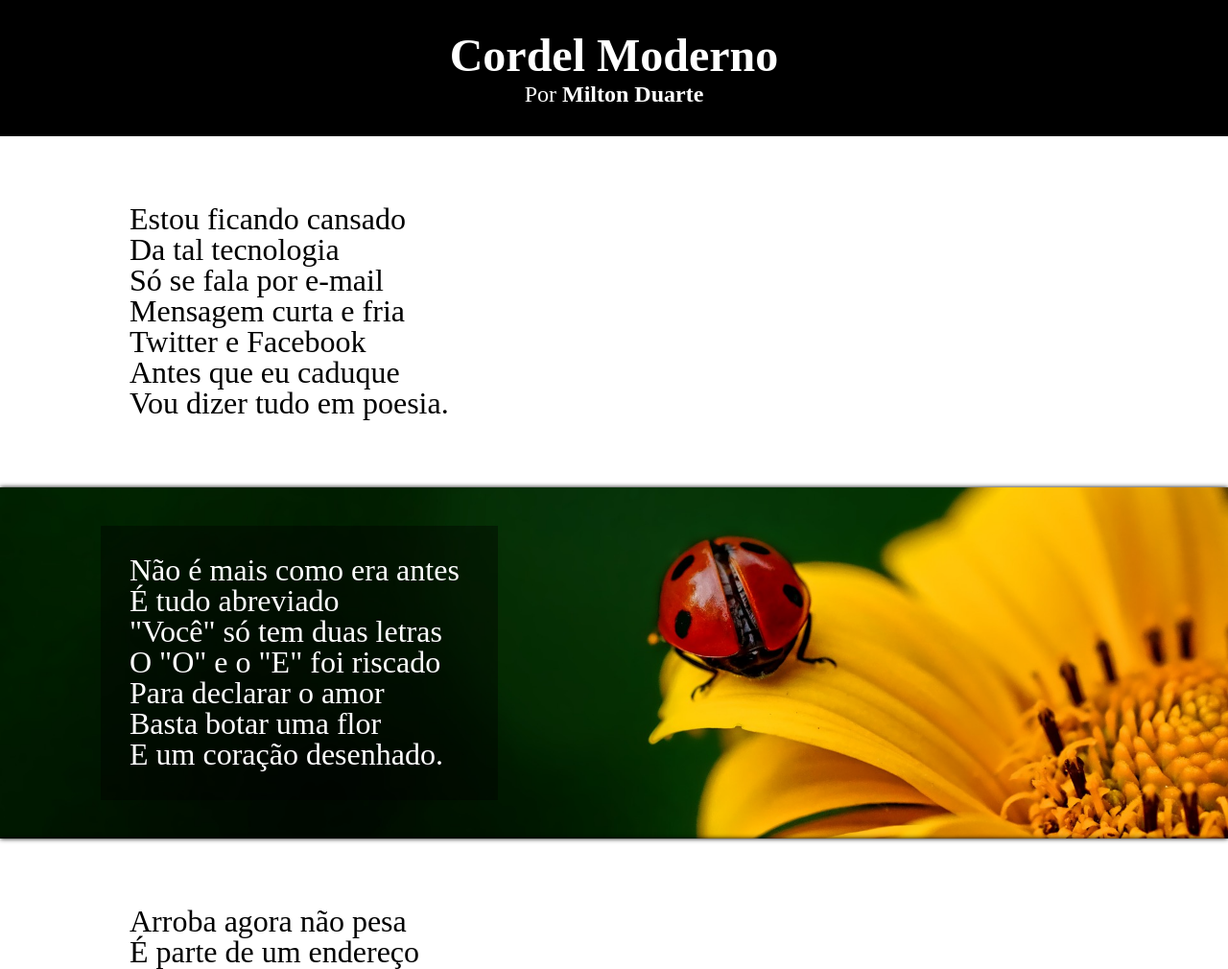
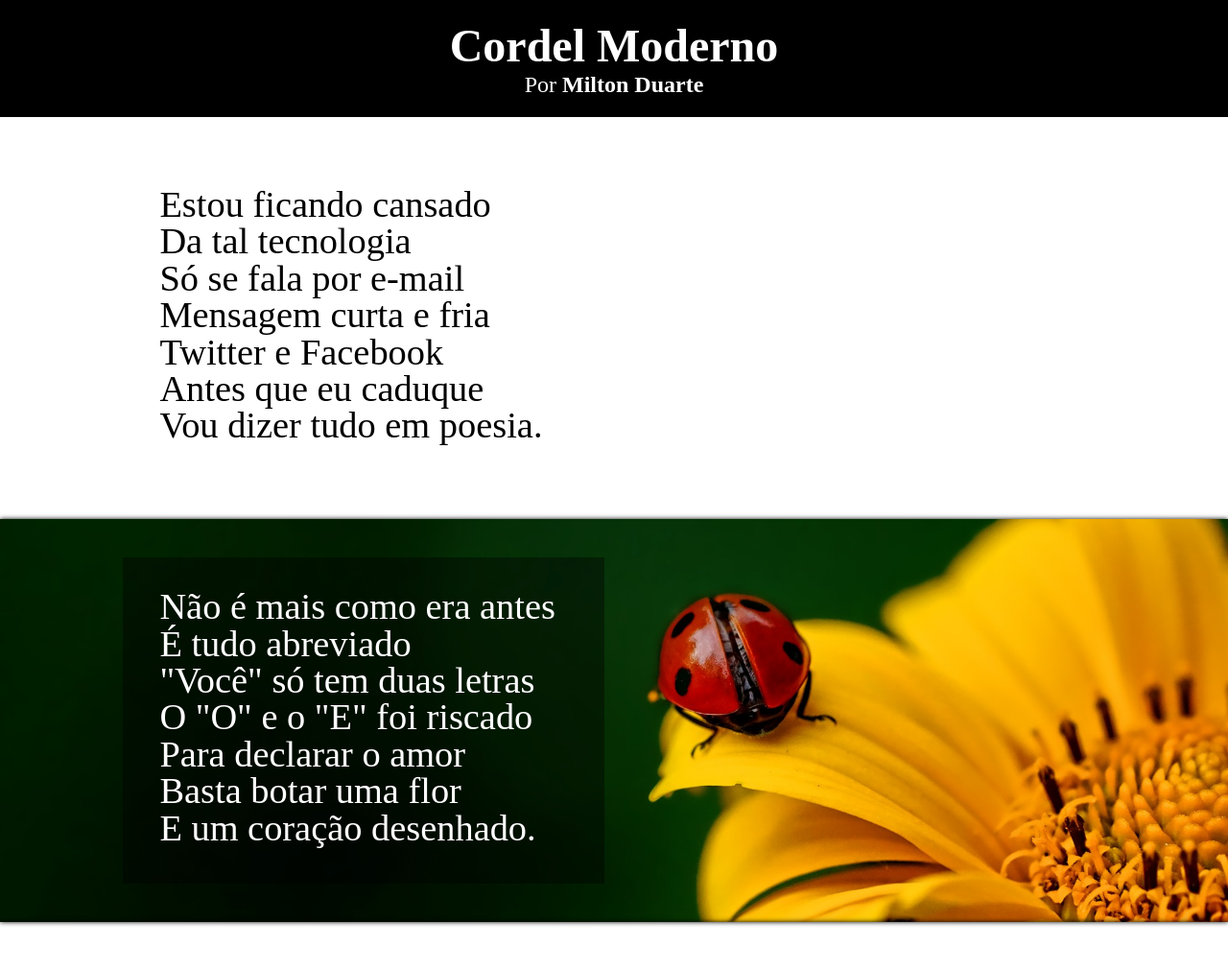
Before and after one commit to leopcrick/HTML5-CSS3, a plain HTML site: page Desafios/12/index.html in a window 1280 px wide. Shown: the top 1010 px of the page at 96% size. Drawn offline with Linux system fonts and the light colour scheme; a web font is replaced by a local one.

Commit message:
Tentando ajustar pra celular
teste 1

```diff
--- a/Desafios/12/style.css
+++ b/Desafios/12/style.css
@@ -6,16 +6,19 @@ font-weight: lighter;
 font-style: normal;
 }
 *{
-    margin: auto;
-    padding: 0px;
+    margin: 0;
+    padding: 0;
     box-sizing: border-box;
+}
+html, body{
+    width: 100%;
 }
 
 header{
     background-color: black;
     color: white;
     text-align: center;
-    padding: 30px;
+    padding: 20px;
     font-size: 1.5em;
 }
 header p{
@@ -28,11 +31,11 @@ header a{
 }
 
 div{
-    padding: 0px 25px;
+    padding: 0;
 /*     border: 1px solid black; */
     display: flex;
     box-shadow: 0px 0px 5px black;
-    margin: 0vh 0vh;
+    margin: 0;
 }
 div#imagem1{
     background-image: url(imagens/background001.jpg);
@@ -53,12 +56,13 @@ div#imagem2{
 
 pre{
     font-family: Cedarville Cursive, serif;
-    font-size: 2em;
+    font-size: clamp(1.5rem, 3vw, 2.5rem);
     line-height: 1em;
+    /* font-size: 3vmax; */
     /* border: 1px solid black; */
-    padding: 30px 40px 0px 30px;
+    padding: 4vh 4vw 0px 3vw;
     display: inline-block;
-    margin: 5vh 10vh;
+    margin: 5vh 10vw;
     }
 pre.semimagem{
 
```
